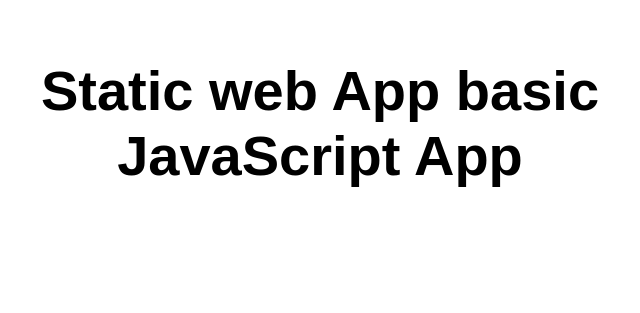
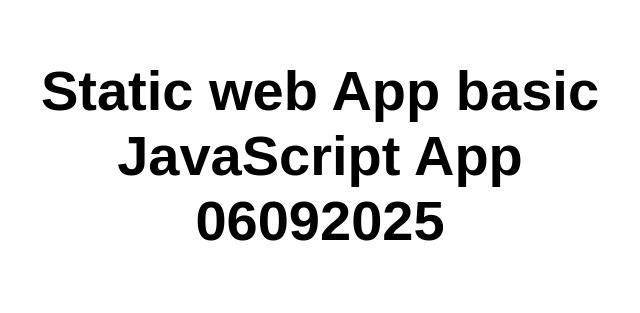
Before and after one commit to RajKrishnanIIT/swiittest, a website: page src/index.html in a window 1280 px wide. Shown: the whole page, without its empty margins (320-960 px from the left). Drawn offline with Linux system fonts and the light colour scheme.

Commit message:
Update index.html

```diff
--- a/src/index.html
+++ b/src/index.html
@@ -10,7 +10,7 @@
 
 <body>
   <main>
-    <h1>Static web App basic JavaScript App</h1>
+    <h1>Static web App basic JavaScript App 06092025</h1>
   </main>
 </body>
 
```
